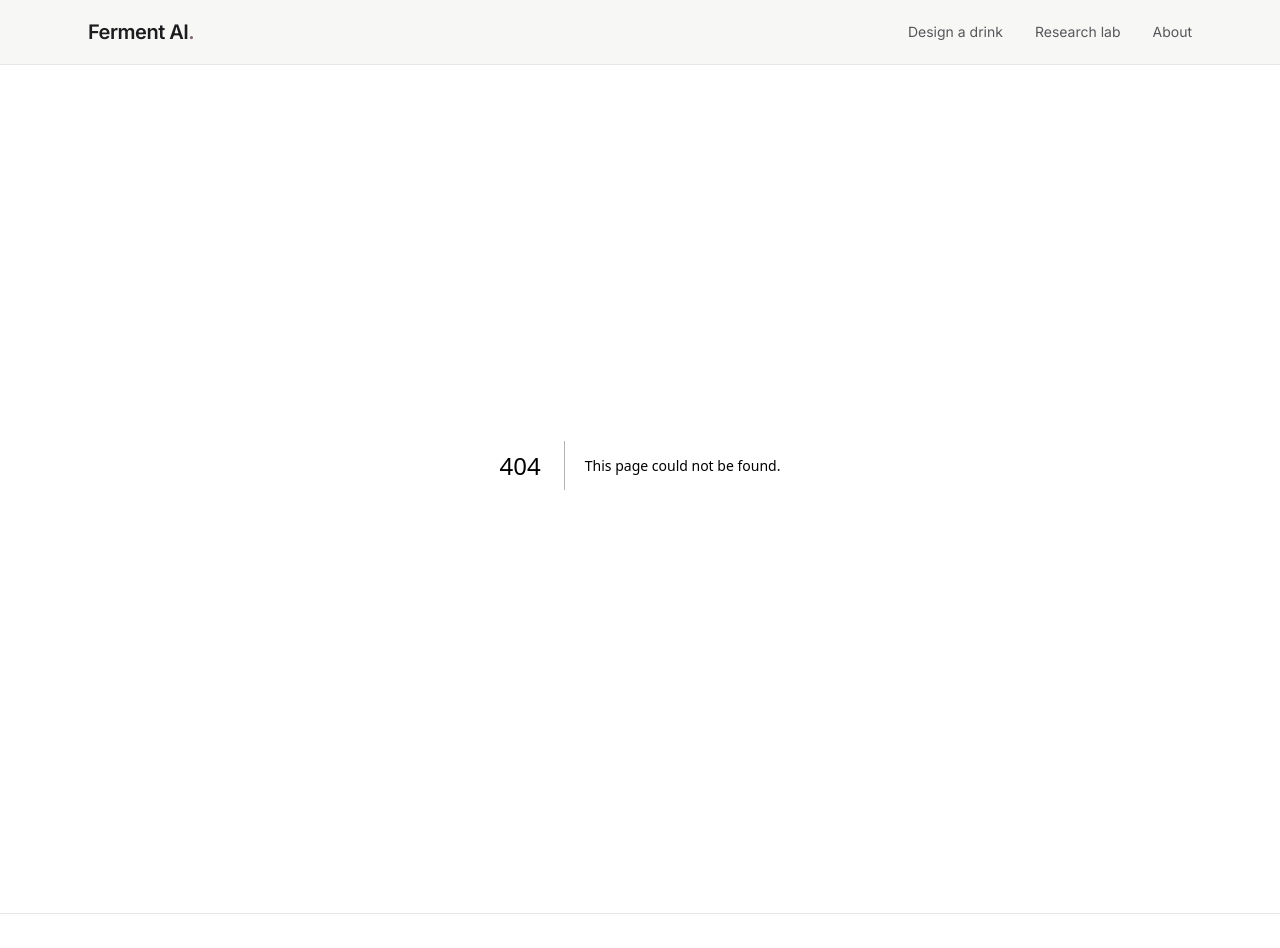
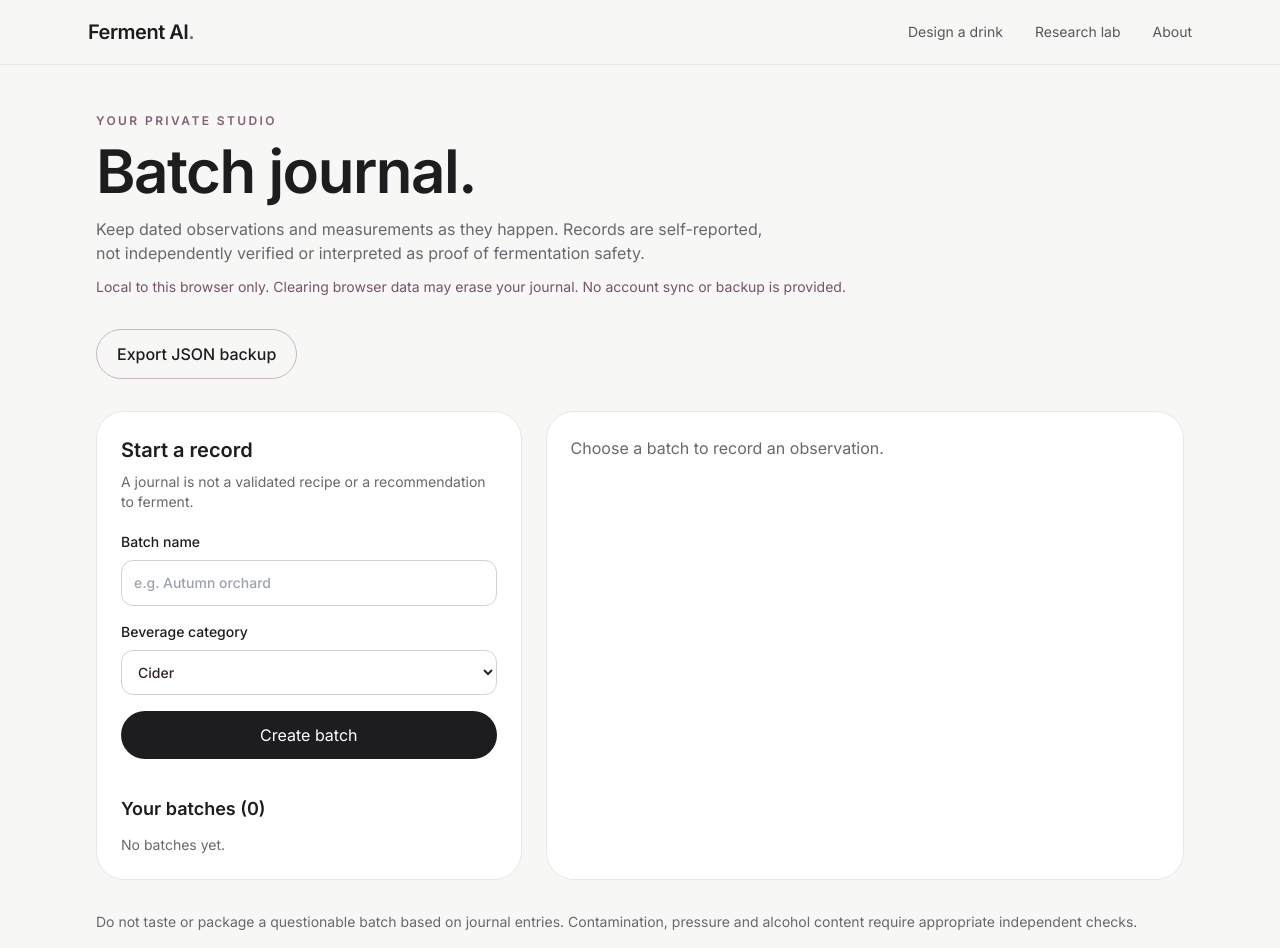
Before and after one commit to seorno/FementAI, a Next.js app in the folder frontend/: page /journal in a window 1280 px wide. Before the commit this address had no page. Shown: the top 948 px of the page. Built offline with nearby package versions, Linux system fonts and the light colour scheme.

Commit message:
feat(journal): add local-first batch records, observations and regression tests

```diff
--- /dev/null
+++ b/frontend/src/app/journal/page.tsx
@@ -0,0 +1,41 @@
+'use client';
+import {useEffect,useState} from 'react';
+import {JOURNAL_KEY,STAGES,loadJournal,savePayload,addEntry} from '@/lib/batch-journal.mjs';
+type Entry={id:string;date:string;stage:string;note:string;gravity:number|null};
+type Batch={version:number;id:string;name:string;beverage:string;startedOn:string;stage:string;entries:Entry[];recipeStatus:string};
+const input='w-full rounded-xl border border-[#d9d0d6] bg-white p-3 text-[#30252d] focus-visible:outline focus-visible:outline-2 focus-visible:outline-[#77566e]';
+const today=()=>new Date().toLocaleDateString('en-CA');
+export default function JournalPage(){
+ const [batches,setBatches]=useState<Batch[]>([]),[ready,setReady]=useState(false),[notice,setNotice]=useState('');
+ const [name,setName]=useState(''),[beverage,setBeverage]=useState('cider'),[selected,setSelected]=useState(''),[stage,setStage]=useState('active'),[note,setNote]=useState(''),[gravity,setGravity]=useState('');
+ useEffect(()=>{try{const raw=localStorage.getItem(JOURNAL_KEY);if(raw)setBatches(loadJournal(JSON.parse(raw)));}catch{setNotice('Saved journal could not be read. Existing browser data was not overwritten.');}finally{setReady(true);}},[]);
+ useEffect(()=>{if(!ready)return;try{localStorage.setItem(JOURNAL_KEY,savePayload(batches));}catch{setNotice('Could not save in this browser. Export or copy your notes before leaving.');}},[batches,ready]);
+ const active=batches.find(b=>b.id===selected);
+ function create(e:React.FormEvent){e.preventDefault();if(!name.trim()||batches.length>=100)return;const id=crypto.randomUUID();const b:Batch={version:1,id,name:name.trim().slice(0,90),beverage,startedOn:today(),stage:'planned',entries:[],recipeStatus:'unverified'};setBatches(v=>[b,...v]);setSelected(id);setName('');}
+ function record(e:React.FormEvent){e.preventDefault();if(!active||!note.trim())return;try{const entry={id:crypto.randomUUID(),date:today(),stage,note:note.trim(),gravity:gravity.trim()===''?null:Number(gravity)};setBatches(v=>v.map(b=>b.id===active.id?addEntry(b,entry):b));setNote('');setGravity('');setNotice('Entry saved locally.');}catch{setNotice('Check the entry and gravity (0.900–1.200) before saving.');}}
+ function exportJournal(){const blob=new Blob([savePayload(batches)],{type:'application/json'});const url=URL.createObjectURL(blob);const a=document.createElement('a');a.href=url;a.download='ferment-ai-journal.json';a.click();URL.revokeObjectURL(url);}
+ if(!ready)return <p className="mx-auto max-w-5xl p-10" role="status">Opening your journal…</p>;
+ return <div className="mx-auto max-w-6xl px-5 py-12 sm:px-8">
+ <p className="text-xs font-semibold uppercase tracking-[0.2em] text-[#806177]">Your private studio</p><h1 className="mt-3 text-4xl font-semibold tracking-tight sm:text-6xl">Batch journal.</h1>
+ <p className="mt-4 max-w-2xl text-[#68686d]">Keep dated observations and measurements as they happen. Records are self-reported, not independently verified or interpreted as proof of fermentation safety.</p>
+ <p className="mt-3 text-sm text-[#76546b]">Local to this browser only. Clearing browser data may erase your journal. No account sync or backup is provided.</p>
+ {notice&&<p role="status" className="mt-5 rounded-xl bg-[#f8f1f5] p-4">{notice}</p>}
+ <div className="mt-8 flex flex-wrap gap-3"><button type="button" onClick={exportJournal} className="rounded-full border border-[#c9b8c3] px-5 py-3 font-medium">Export JSON backup</button></div>
+ <div className="mt-8 grid gap-6 lg:grid-cols-[1fr_1.5fr]">
+ <div className="rounded-[28px] border border-[#e7e7e7] bg-white p-6"><h2 className="text-xl font-semibold">Start a record</h2><p className="mt-2 text-sm text-[#68686d]">A journal is not a validated recipe or a recommendation to ferment.</p>
+ <form onSubmit={create} className="mt-5 space-y-4"><label className="block text-sm font-medium">Batch name<input className={input+' mt-2'} maxLength={90} required value={name} onChange={e=>setName(e.target.value)} placeholder="e.g. Autumn orchard"/></label>
+ <label className="block text-sm font-medium">Beverage category<select className={input+' mt-2'} value={beverage} onChange={e=>setBeverage(e.target.value)}>{[['cider','Cider'],['mead','Mead'],['fruit-wine','Fruit wine'],['other','Other / observational']].map(([v,l])=><option key={v} value={v}>{l}</option>)}</select></label>
+ <button className="min-h-12 w-full rounded-full bg-[#1d1d1f] px-5 py-3 text-white">Create batch</button></form>
+ <h2 className="mt-9 text-lg font-semibold">Your batches ({batches.length})</h2>
+ <div className="mt-3 space-y-2">{batches.length===0?<p className="text-sm text-[#68686d]">No batches yet.</p>:batches.map(b=><button key={b.id} type="button" aria-pressed={selected===b.id} onClick={()=>{setSelected(b.id);setStage(b.stage);}} className={'w-full rounded-xl border p-4 text-left focus-visible:outline focus-visible:outline-2 '+(selected===b.id?'border-[#77566e] bg-[#f8f1f5]':'border-[#e7e7e7]')}><span className="block font-semibold">{b.name}</span><span className="text-sm text-[#68686d]">{b.beverage} · {b.stage} · {b.entries.length} observations</span></button>)}</div></div>
+ <section className="rounded-[28px] border border-[#e7e7e7] bg-white p-6" aria-label="Selected batch">{!active?<p className="text-[#68686d]">Choose a batch to record an observation.</p>:<>
+ <h2 className="text-2xl font-semibold">{active.name}</h2><p className="mt-2 text-sm text-[#68686d]">Started {active.startedOn} · Recipe unverified · No automatic ABV or safety assessment.</p>
+ <form onSubmit={record} className="mt-7 space-y-4"><h3 className="font-semibold">Add an observation</h3>
+ <label className="block text-sm font-medium">Current status<select className={input+' mt-2'} value={stage} onChange={e=>setStage(e.target.value)}>{STAGES.map(s=><option key={s} value={s}>{s}</option>)}</select></label>
+ <label className="block text-sm font-medium">Notes<textarea className={input+' mt-2'} rows={4} required maxLength={600} value={note} onChange={e=>setNote(e.target.value)} placeholder="What did you observe? Avoid treating appearance or smell alone as a safety test."/></label>
+ <label className="block text-sm font-medium">Hydrometer specific gravity (optional, observed)<input className={input+' mt-2'} type="number" min="0.9" max="1.2" step="0.001" value={gravity} onChange={e=>setGravity(e.target.value)} placeholder="e.g. 1.045"/></label>
+ <button className="min-h-12 rounded-full bg-[#1d1d1f] px-6 py-3 text-white">Save observation</button></form>
+ <h3 className="mt-9 font-semibold">Observation history</h3><ol className="mt-4 space-y-3">{[...active.entries].reverse().map(e=><li key={e.id} className="rounded-xl border border-[#e7e7e7] p-4"><p className="text-xs uppercase tracking-wide text-[#806177]">{e.date} · {e.stage}{e.gravity!==null?' · SG '+e.gravity.toFixed(3):''}</p><p className="mt-2 whitespace-pre-wrap break-words text-sm">{e.note}</p></li>)}</ol>{active.entries.length===0&&<p className="mt-2 text-sm text-[#68686d]">No observations recorded.</p>}</>}</section></div>
+ <p className="mt-8 text-sm text-[#68686d]">Do not taste or package a questionable batch based on journal entries. Contamination, pressure and alcohol content require appropriate independent checks.</p>
+ </div>;
+}
```
